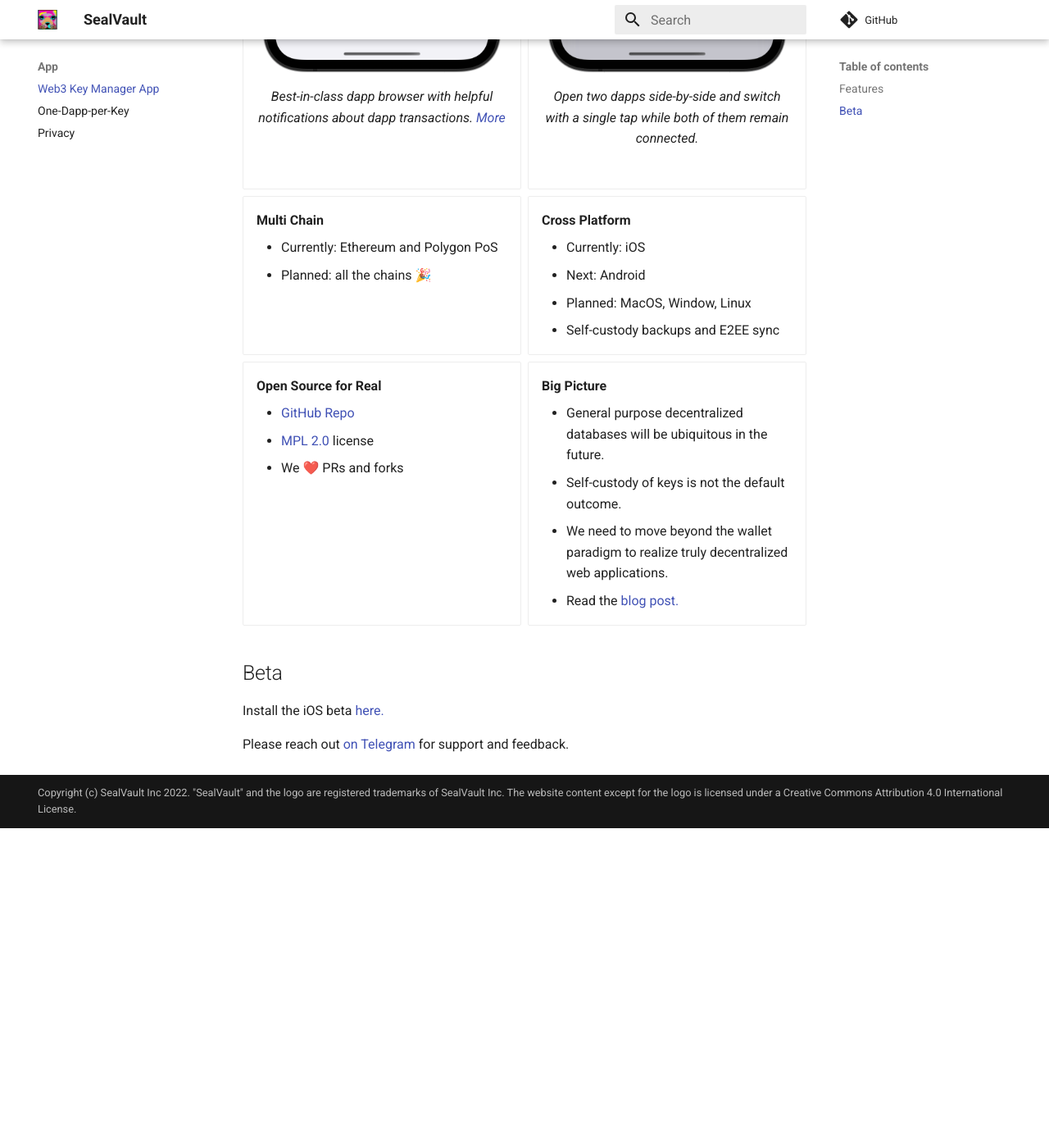
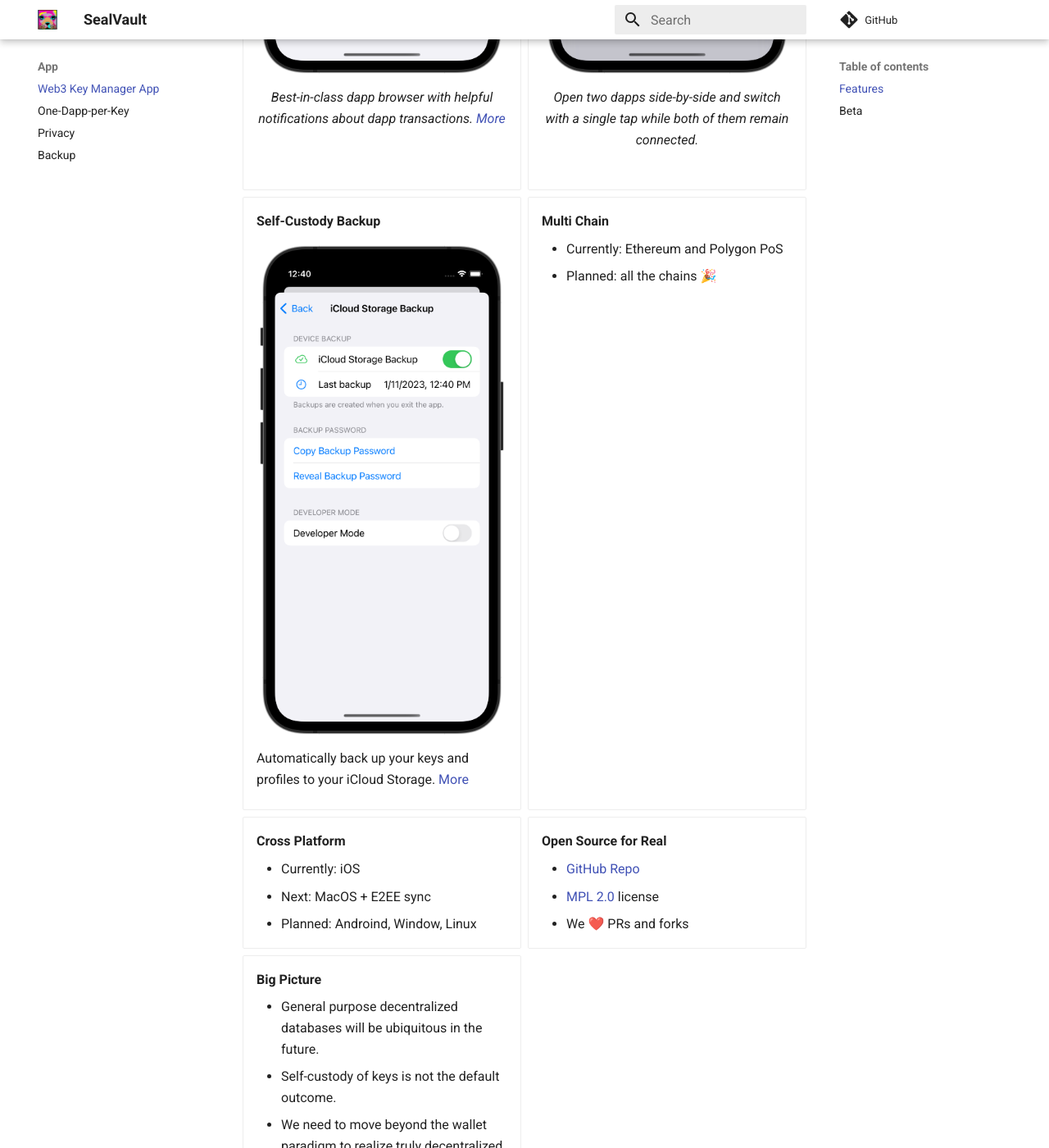
Before and after one commit to sealvault/sealvault, an MkDocs documentation site: the page built from website/src/index.md, in a window 1280 px wide and 1400 px high, scrolled down 2754 px. Shown: the whole window at 82% size. Built offline with MkDocs 1.6.1 and Material for MkDocs 9.7.7, drawn with Linux system fonts in a browser that asks for light colours; comment, search, counter and statistics services are not loaded; before the commit the page ends 3764 px from its top, so only the background shows below that.

Commit message:
Add backups to website

```diff
--- a/website/mkdocs.yml
+++ b/website/mkdocs.yml
@@ -53,6 +53,7 @@ nav:
     - index.md
     - One-Dapp-per-Key: one-dapp-per-key.md
     - Privacy: privacy.md
+    - Backup: backup.md
   - Blog: blog/index.md
   - Developer Docs:
       - dev-docs/index.md
--- a/website/src/index.md
+++ b/website/src/index.md
@@ -69,15 +69,20 @@ title: Web3 Key Manager App
     Open two dapps side-by-side and switch with a single tap while both of them remain connected.
     </figure>
 
+-   __Self-Custody Backup__
+    <figure markdown>
+    ![iOS backup settings](./assets/images/screenshots/backup-settings.png){ loading=lazy }
+    </figure>
+    Automatically back up your keys and profiles to your iCloud Storage. [More](./backup.md)
+
 -   __Multi Chain__
     - Currently: Ethereum and Polygon PoS
     - Planned: all the chains &#127881;
 
 -   __Cross Platform__
     - Currently: iOS
-    - Next: Android
-    - Planned: MacOS, Window, Linux
-    - Self-custody backups and E2EE sync
+    - Next: MacOS + E2EE sync
+    - Planned: Androind, Window, Linux
 
 -   __Open Source for Real__
     - [GitHub Repo](https://github.com/sealvault/sealvault)
```
Also changed, not shown: website/src/backup.md (added, +40 -0 lines), website/src/assets/images/screenshots/add-dapp.png, website/src/assets/images/screenshots/backup-settings.png (added), website/src/assets/images/screenshots/dapp-view.png, website/src/assets/images/screenshots/dual-browsers.png, website/src/assets/images/screenshots/profile-list.png, website/src/assets/images/screenshots/profile-view.png, website/src/assets/images/screenshots/top-dapps.png, website/src/assets/images/screenshots/transfer-view.png, 1 other file.
